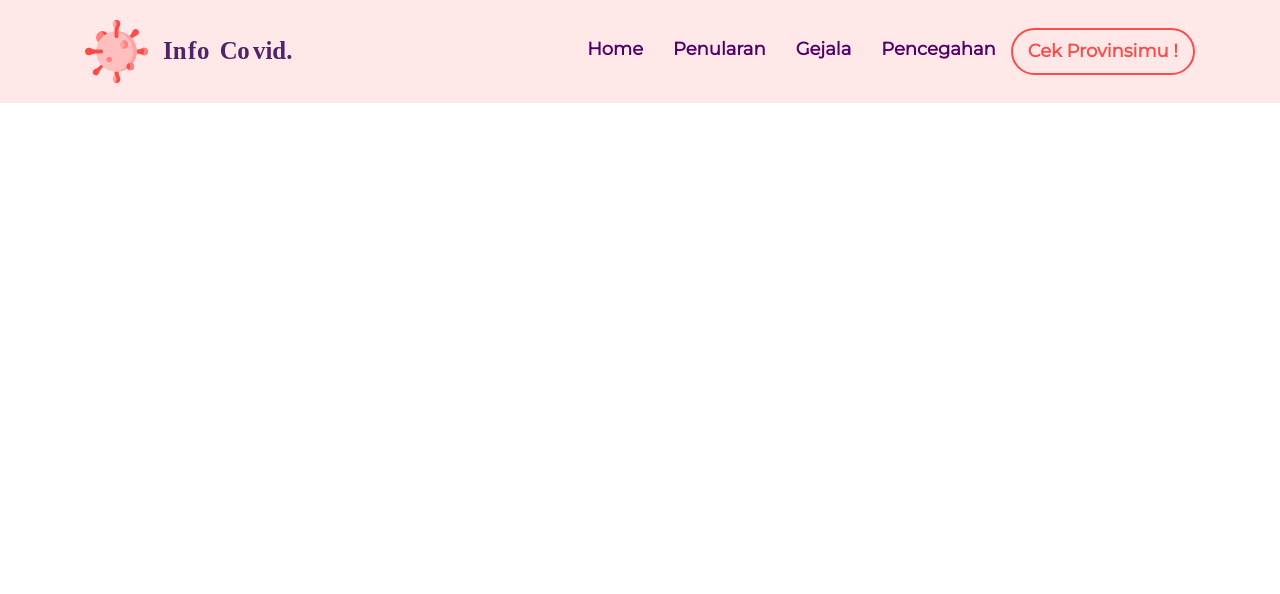
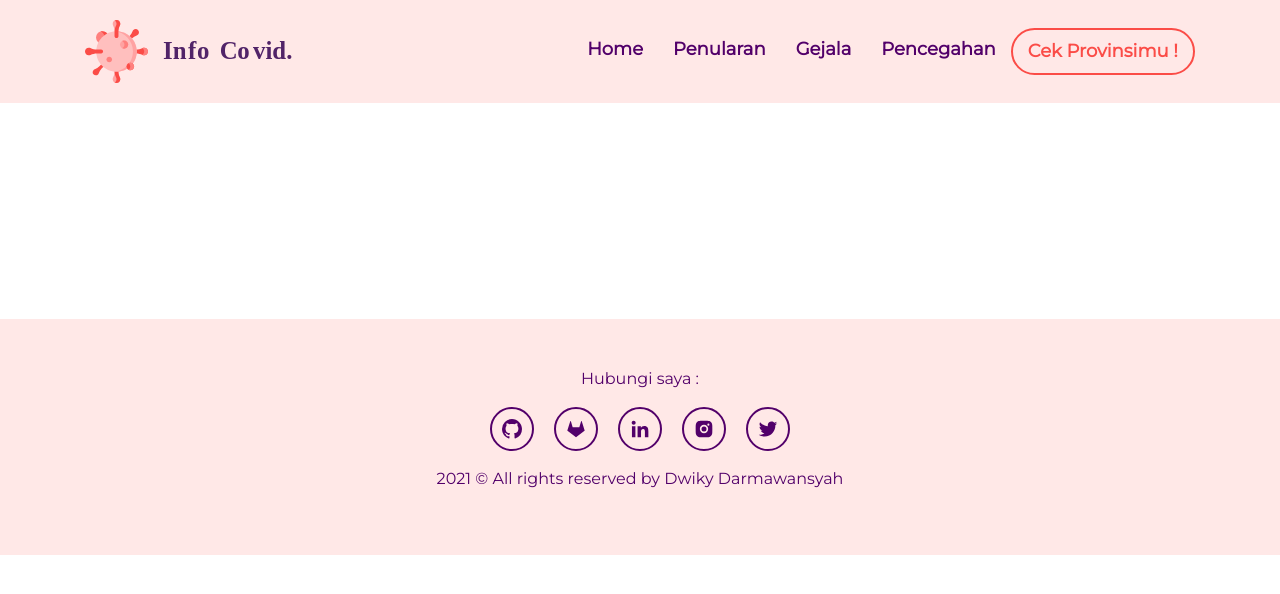
Before and after one commit to DwkLoki/covid-info-app, a React (Create React App) app: page / in a window 1280 px wide. Shown: the top 594 px of the page. Built offline with nearby package versions, Linux system fonts and the light colour scheme.

Commit message:
slicing footer

```diff
--- a/package.json
+++ b/package.json
@@ -10,6 +10,7 @@
     "node-sass": "^4.14.1",
     "react": "^17.0.2",
     "react-dom": "^17.0.2",
+    "react-icons": "^4.2.0",
     "react-scripts": "^4.0.3",
     "reactstrap": "^8.9.0",
     "web-vitals": "^1.1.2"
--- a/src/App.js
+++ b/src/App.js
@@ -1,9 +1,12 @@
+import Footer from "./component/footer/Footer";
 import TopNavbar from "./component/header/TopNavbar";
 
 function App() {
   return (
     <div className="base App">
       <TopNavbar />
+      <br /><br /><br /><br /><br /><br /><br /><br /><br />
+      <Footer />
     </div>
   );
 }
--- /dev/null
+++ b/src/component/footer/Footer.jsx
@@ -0,0 +1,37 @@
+import { RiInstagramFill } from "react-icons/ri";
+import { RiGitlabFill } from "react-icons/ri";
+import { VscGithubInverted } from "react-icons/vsc";
+import { GrLinkedinOption } from "react-icons/gr";
+import { IoLogoTwitter } from "react-icons/io";
+import { Nav, NavItem, NavLink } from 'reactstrap';
+import "./footer.scss";
+
+const Footer = () => {
+    return (
+        <div className='footer text-center py-5' style={{ backgroundColor: '#ffe8e7' }}>
+            <div className="container">
+                <p className='footer-text' style={{ color: '#52006A', margin: '0px' }}>Hubungi saya :</p>
+                <Nav className="footer-icon d-flex justify-content-center py-3">
+                    <NavItem>
+                        <NavLink className='footer-icon-item' href="https://github.com/DwkLoki"><VscGithubInverted size='20px' /></NavLink>
+                    </NavItem>
+                    <NavItem>
+                        <NavLink className='footer-icon-item' href="https://gitlab.com/DwkLoki"><RiGitlabFill size='20px' /></NavLink>
+                    </NavItem>
+                    <NavItem>
+                        <NavLink className='footer-icon-item' href="https://www.linkedin.com/in/dwiky-darmawansyah-1221a0200"><GrLinkedinOption size='20px' /></NavLink>
+                    </NavItem>
+                    <NavItem>
+                        <NavLink className='footer-icon-item' href="https://www.instagram.com/dwk_loki"><RiInstagramFill size='20px' /></NavLink>
+                    </NavItem>
+                    <NavItem>
+                        <NavLink className='footer-icon-item' href="https://twitter.com/Dwk_loki"><IoLogoTwitter size='20px' /></NavLink>
+                    </NavItem>
+                </Nav>
+                <p className='footer-text' style={{ color: '#52006A' }}>2021 &copy; All rights reserved by Dwiky Darmawansyah</p>
+            </div>
+        </div>
+    )
+}
+
+export default Footer
--- /dev/null
+++ b/src/component/footer/footer.scss
@@ -0,0 +1,38 @@
+@import "../../assets/scss/variables";
+
+.footer {
+    .footer-icon-item {
+        display: flex;
+        justify-content: center;
+        color: $titleColor;
+        border: 2px solid $titleColor;
+        border-radius: 50%;
+        padding: 10px;
+        margin: 0px 10px;
+
+        &:hover {
+            color: $primaryColor;
+            border: 2px solid $primaryColor;
+        }
+    }
+}
+
+
+// styling for responsive
+@media (max-width: 320px) {
+    .footer-text {
+        width: 230px;
+        margin: 0 auto !important;
+    }
+
+    .footer-icon-item {
+        margin: 5px !important;
+    }
+}
+
+@media (min-width: 321px) and (max-width: 575px) {
+    .footer-text {
+        width: 230px;
+        margin: 0 auto !important;
+    }
+}
```
Also changed, not shown: 1 other file (tests, documents, lock files or other folders).
